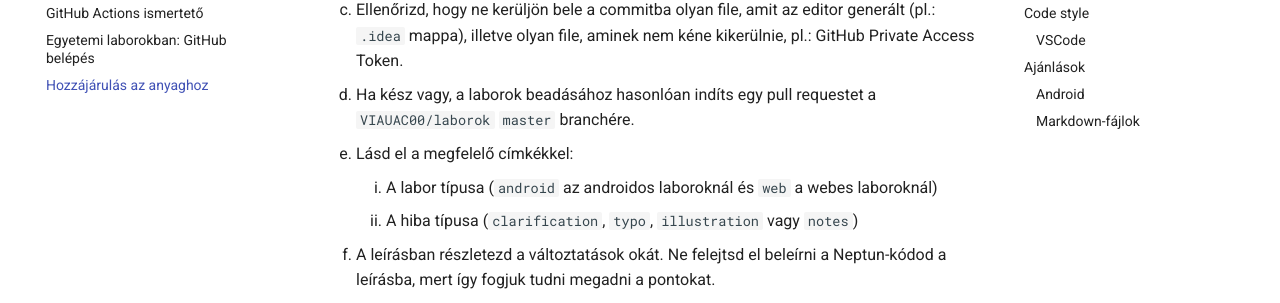
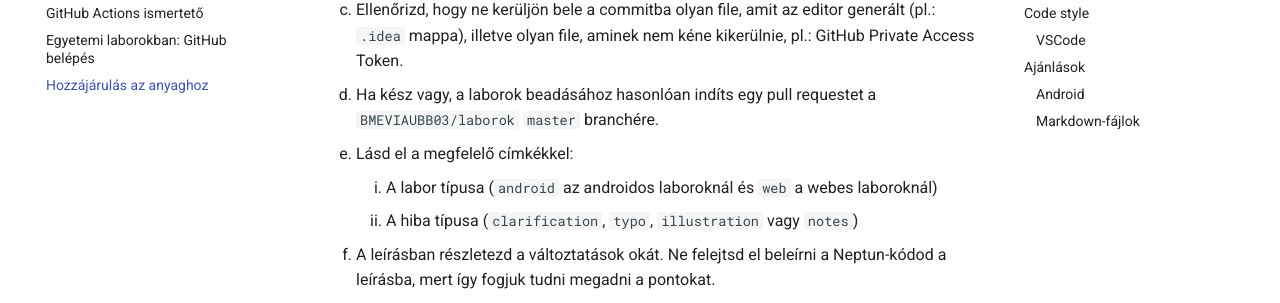
Before and after one commit to BMEVIAUBB03/laborok, an MkDocs documentation site: the page built from docs/tudnivalok/github/contributing.md, in a window 1280 px wide and 900 px high, scrolled down 1774 px. Shown: the part 149-452 px from the top of the window. Built offline with MkDocs 1.6.1 and Material for MkDocs 9.7.7, drawn with Linux system fonts in a browser that asks for light colours; comment, search, counter and statistics services are not loaded.

Commit message:
🩹 Corrected course ID

```diff
--- a/docs/tudnivalok/github/contributing.md
+++ b/docs/tudnivalok/github/contributing.md
@@ -57,7 +57,7 @@ Amennyiben a hozzájárulásod meg tudod valósítani, indíts pull requestet!
     3. Ellenőrizd, hogy ne kerüljön bele a commitba olyan file, amit az editor generált (pl.: `.idea` mappa),
     illetve olyan file, aminek nem kéne kikerülnie, pl.: GitHub Private Access Token.
 
-    4. Ha kész vagy, a laborok beadásához hasonlóan indíts egy pull requestet a `VIAUAC00/laborok` `master` branchére.
+    4. Ha kész vagy, a laborok beadásához hasonlóan indíts egy pull requestet a `BMEVIAUBB03/laborok` `master` branchére.
 
     5. Lásd el a megfelelő címkékkel:
         1. A labor típusa (`android` az androidos laboroknál és `web` a webes laboroknál)
```
